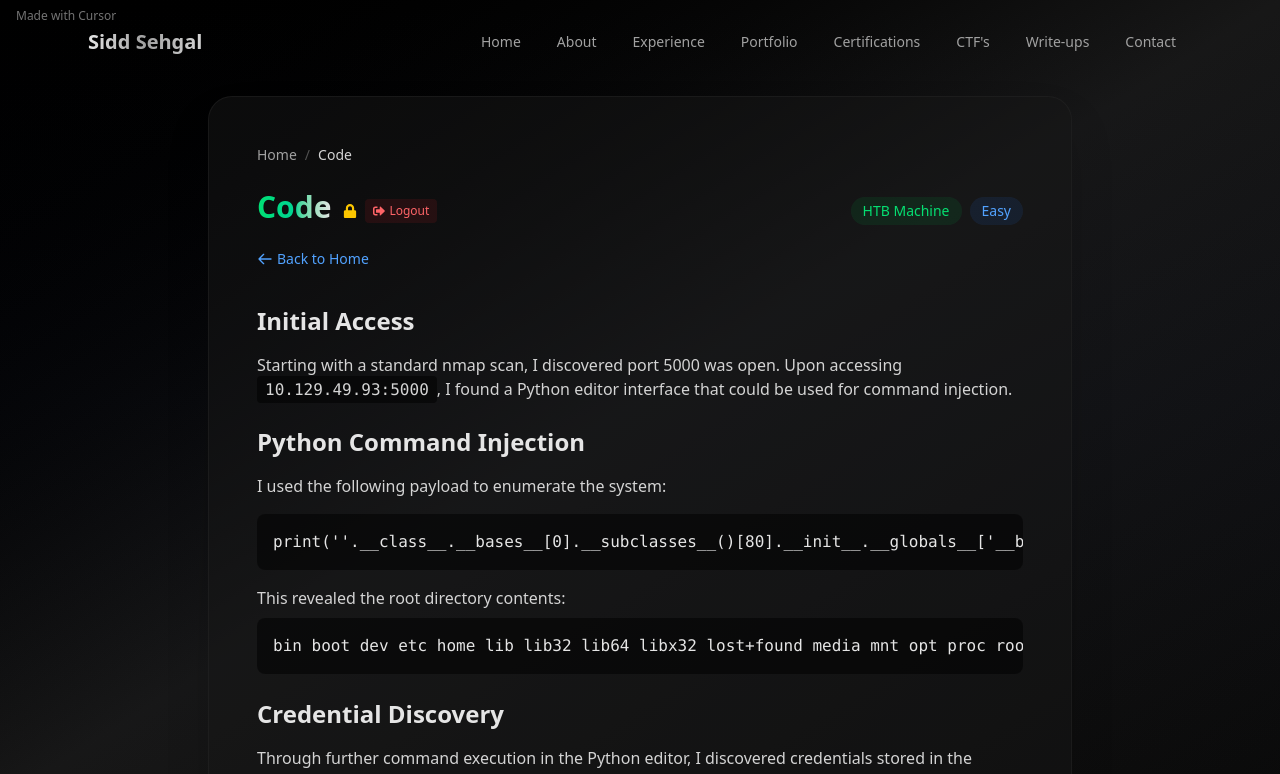
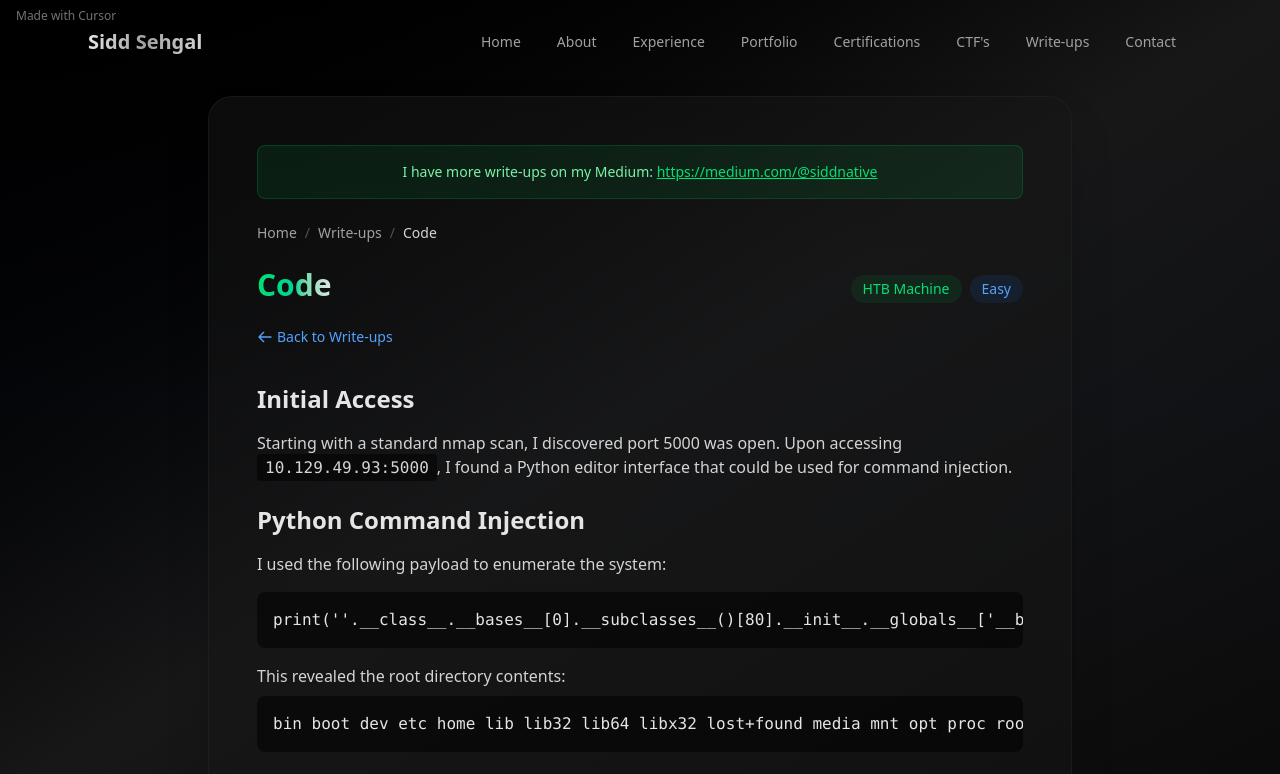
Before and after one commit to SiddDevCS/Sidd-Website, a Next.js app: page /writeups/code in a window 1280 px wide. Shown: the top 774 px of the page. Built offline with nearby package versions, Linux system fonts and the light colour scheme.

Commit message:
update to /writeups

```diff
--- a/app/components/ProtectedWriteUp.tsx
+++ b/app/components/ProtectedWriteUp.tsx
@@ -9,7 +9,7 @@ interface ProtectedWriteUpProps {
   children: React.ReactNode;
 }
 
-const PROTECTED_SLUGS = ['editor', 'outbound', 'era'];
+const PROTECTED_SLUGS: string[] = [];
 
 export default function ProtectedWriteUp({ slug, title, children }: ProtectedWriteUpProps) {
   const [isAuthenticated, setIsAuthenticated] = useState(false);
--- a/app/components/WriteUpTemplate.tsx
+++ b/app/components/WriteUpTemplate.tsx
@@ -1,8 +1,6 @@
 "use client";
 
 import Link from "next/link";
-import { useRouter } from "next/navigation";
-import { FaLock, FaSignOutAlt } from "react-icons/fa";
 
 interface WriteUpTemplateProps {
   title: string;
@@ -12,33 +10,30 @@ interface WriteUpTemplateProps {
 }
 
 export default function WriteUpTemplate({ title, category, difficulty, children }: WriteUpTemplateProps) {
-  const router = useRouter();
-  const protectedSlugs = ['editor', 'code', 'outbound'];
-
-  // Check if current write-up is protected by looking at the URL
-  const isProtected = typeof window !== 'undefined' && protectedSlugs.some(slug =>
-    window.location.pathname.includes(`/writeups/${slug}`)
-  );
-
-  const handleLogout = () => {
-    if (typeof window !== 'undefined') {
-      const currentSlug = window.location.pathname.split('/').pop();
-      if (currentSlug && protectedSlugs.includes(currentSlug)) {
-        sessionStorage.removeItem(`writeup-auth-${currentSlug}`);
-        router.refresh();
-      }
-    }
-  };
-
   return (
     <section className="w-full max-w-4xl mx-auto flex flex-col items-center pt-16 pb-16 animate-fadeInUp px-4">
       <div className="w-full glass-dark rounded-3xl shadow-2xl p-8 md:p-12">
+        {/* Medium Note at Top */}
+        <div className="bg-green-500/10 border border-green-500/20 rounded-lg p-4 mb-6">
+          <p className="text-green-300 text-sm text-center">
+            I have more write-ups on my Medium: <a href="https://medium.com/@siddnative" target="_blank" rel="noopener noreferrer" className="text-green-400 hover:text-green-300 underline">https://medium.com/@siddnative</a>
+          </p>
+        </div>
+
         {/* Breadcrumb Navigation */}
         <nav aria-label="Breadcrumb" className="mb-6">
           <ol className="flex items-center space-x-2 text-sm text-neutral-400">
             <li>
               <Link href="/" className="hover:text-blue-400 transition-colors">
                 Home
+              </Link>
+            </li>
+            <li>
+              <span className="text-neutral-600">/</span>
+            </li>
+            <li>
+              <Link href="/writeups" className="hover:text-blue-400 transition-colors">
+                Write-ups
               </Link>
             </li>
             <li>
@@ -57,19 +52,6 @@ export default function WriteUpTemplate({ title, category, difficulty, children
               <h1 className="text-3xl font-bold text-gradient-green mb-2">
                 {title}
               </h1>
-              {isProtected && (
-                <div className="flex items-center gap-2">
-                  <FaLock className="text-yellow-400 text-sm" title="Password Protected" />
-                  <button
-                    onClick={handleLogout}
-                    className="flex items-center gap-1 px-2 py-1 text-xs bg-red-500/10 text-red-400 rounded hover:bg-red-500/20 transition-colors"
-                    title="Logout"
-                  >
-                    <FaSignOutAlt className="text-xs" />
-                    Logout
-                  </button>
-                </div>
-              )}
             </div>
             <div className="flex gap-2">
               <span className="px-3 py-1 text-sm rounded-full bg-green-500/10 text-green-400">
@@ -84,13 +66,13 @@ export default function WriteUpTemplate({ title, category, difficulty, children
           </div>
 
           <Link
-            href="/"
+            href="/writeups"
             className="inline-flex items-center text-blue-400 hover:text-blue-300 transition-colors text-sm"
           >
             <svg className="w-4 h-4 mr-1" fill="none" stroke="currentColor" viewBox="0 0 24 24">
               <path strokeLinecap="round" strokeLinejoin="round" strokeWidth={2} d="M10 19l-7-7m0 0l7-7m-7 7h18" />
             </svg>
-            Back to Home
+            Back to Write-ups
           </Link>
         </header>
 
--- a/app/writeups/page.tsx
+++ b/app/writeups/page.tsx
@@ -1,5 +1,4 @@
 import Link from "next/link";
-import { FaLock } from "react-icons/fa";
 import type { Metadata } from 'next';
 import { getAllWriteUps } from '../data/writeups';
 
@@ -16,7 +15,6 @@ export const metadata: Metadata = {
 
 export default function WriteUps() {
   const writeups = getAllWriteUps();
-  const protectedSlugs = ['editor', 'outbound', 'era'];
 
   return (
     <section className="w-full max-w-4xl mx-auto flex flex-col items-center pt-16 pb-16 animate-fadeInUp px-4">
@@ -24,6 +22,12 @@ export default function WriteUps() {
         <h1 className="text-4xl font-bold mb-8 text-center text-gradient-green">
           Write-ups
         </h1>
+
+        <div className="bg-blue-500/10 border border-blue-500/20 rounded-lg p-4 mb-6 text-center">
+          <p className="text-blue-300 text-sm">
+            These were all active machines I played during Season 8 of Hack The Box (May-August 2025).
+          </p>
+        </div>
 
         <p className="text-lg text-neutral-400 mb-6 text-center">
           My journey through Hack The Box machines and bug bounty challenges
@@ -50,16 +54,6 @@ export default function WriteUps() {
           </div>
         </div>
 
-        <div className="bg-yellow-500/10 border border-yellow-500/20 rounded-lg p-4 mb-10">
-          <div className="flex items-center gap-2 text-yellow-400 mb-2">
-            <FaLock className="text-sm" />
-            <span className="font-medium">Password Protected Write-ups</span>
-          </div>
-          <p className="text-neutral-400 text-sm">
-            Some write-ups are password protected. You&apos;ll need the correct password to access them.
-          </p>
-        </div>
-
         <div className="grid grid-cols-1 md:grid-cols-2 gap-6">
           {writeups.map((writeup) => (
             <Link
@@ -74,9 +68,6 @@ export default function WriteUps() {
                       <h3 className="text-xl font-bold text-green-400 group-hover:text-green-300 transition-colors">
                         {writeup.title}
                       </h3>
-                      {protectedSlugs.includes(writeup.slug) && (
-                        <FaLock className="text-yellow-400 text-sm" title="Password Protected" />
-                      )}
                     </div>
                     <div className="flex gap-2">
                       <span className="px-3 py-1 text-sm rounded-full bg-green-500/10 text-green-400">
```
Also changed, not shown: app/experience/page.tsx (line endings or trailing spaces), app/portfolio/page.tsx (line endings or trailing spaces), app/writeups/[slug]/page.tsx (line endings or trailing spaces), app/writeups/layout.tsx (line endings or trailing spaces).
